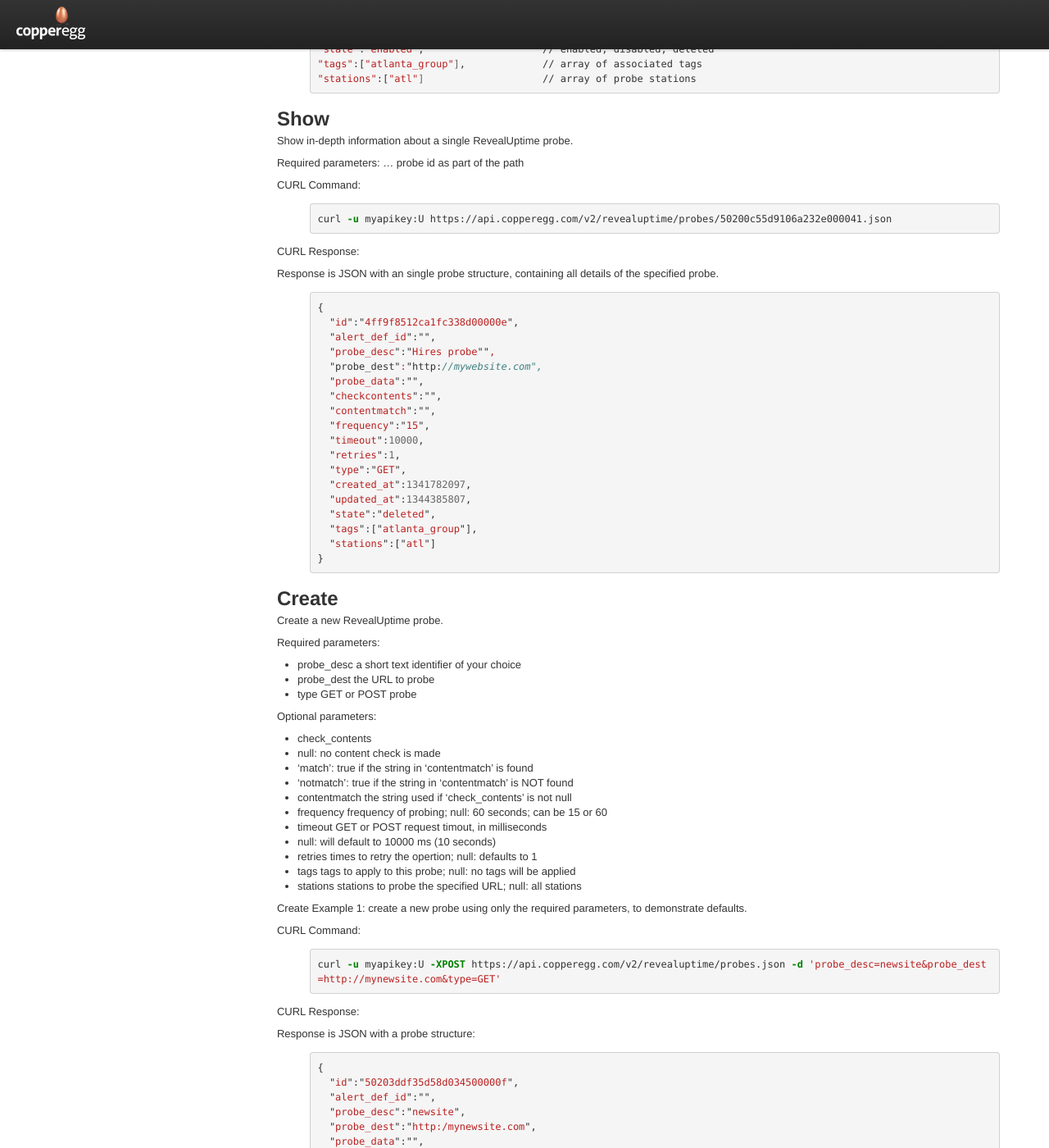
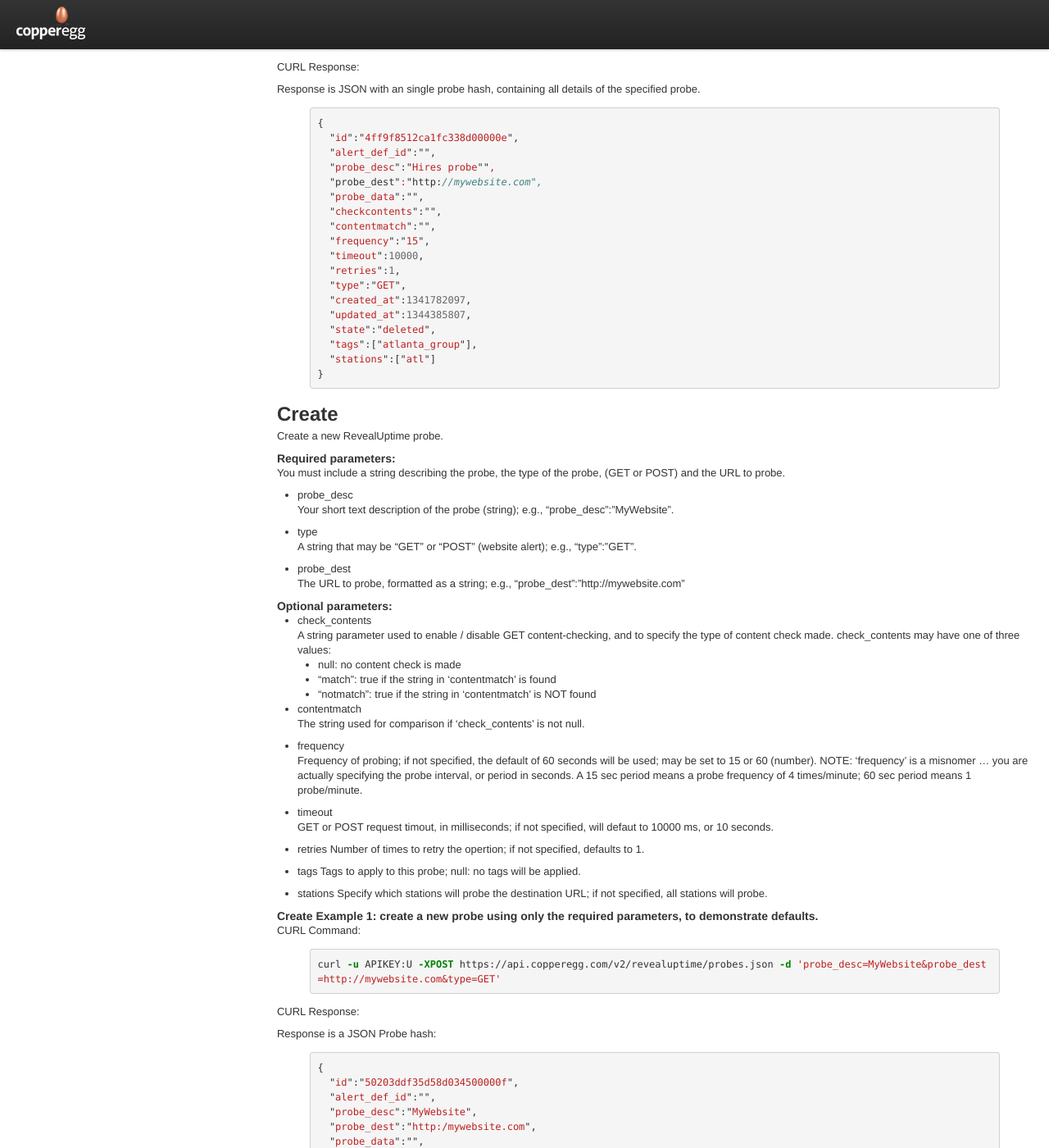
Before and after one commit to CopperEgg/apidocs, a Jekyll site: the page built from revealuptime/probes.md, in a window 1280 px wide and 1400 px high, scrolled down 1260 px. Shown: the whole window at 82% size. Built offline with Jekyll 4.4.1, drawn with Linux system fonts in a browser that asks for light colours; some of the changed text lies outside the part shown.

Commit message:
RevealUptime and Alerts completed; plus some other minor cleanup.

```diff
--- a/revealuptime/probes.md
+++ b/revealuptime/probes.md
@@ -2,6 +2,15 @@
 layout: default
 title: RevealUptime - Probes
 ---
+
+Overview
+--------
+
+Each of the API commands described here relate to the set of all probes that have been created at your site.
+
+Each probe is completely described by a Probe hash. The key-value pairs within this hash are described in detail in the Create section.
+
+
 
 Index
 -----
@@ -9,90 +18,69 @@ List all defined RevealUptime probes.
 
 CURL Command:
 {% highlight sh %}
-curl -u myapikey:U https://api.copperegg.com/v2/revealuptime/probes.json
+curl -u APIKEY:U https://api.copperegg.com/v2/revealuptime/probes.json
 {% endhighlight %}
 
 CURL Response:
 
-Response is JSON with an array of probe structures for defined RevealUptime probes.
+Response is a JSON array of probe hashes.
 
 {% highlight javascript %}
 [
-  { "alert_def_id" : "",
+  {
+    "id" : "4ff9f8512ca1fc338d00000e",
+    "alert_def_id" : "",
+    "probe_desc" : "Hires probe",
+    "probe_dest" : "http://mywebsite.com",
+    "probe_data" : "",
     "checkcontents" : "",
     "contentmatch" : "",
+    "frequency" : "15",
+    "timeout" : 10000,
+    "retries" : 1,
+    "type" : "GET",
     "created_at" : 1341782097,
-    "frequency" : "15",
-    "id" : "4ff9f8512ca1fc338d00000e",
+    "updated_at" : 1344385807
+    "state" : "enabled",
+    "tags" : [ "atlanta_group" ],
+    "stations" : [ "atl" ]
+  },
+  {
+    "id" : "5004a81187517319f4000238",
+    "alert_def_id" : "",
+    "probe_desc" : "Lowres probe",
+    "probe_dest" : "https://mywebsite.com",
     "probe_data" : "",
-    "probe_desc" : "Hires probe",
-    "probe_dest" : "http://mywebsite.com",
-    "retries" : 1,
-    "state" : "enabled",
-    "stations" : [ "atl" ],
-    "tags" : [ "atlanta_group" ],
-    "timeout" : 10000,
-    "type" : "GET",
-    "updated_at" : 1344385807
-  },
-  { "alert_def_id" : "",
     "checkcontents" : "",
     "contentmatch" : "",
+    "frequency" : "15",
+    "timeout" : 10000,
+    "retries" : 1,
+    "type" : "GET",
     "created_at" : 1342482449,
-    "frequency" : "15",
-    "id" : "5004a81187517319f4000238",
-    "probe_data" : "",
-    "probe_desc" : "Lowres probe",
-    "probe_dest" : "https://mywebsite.com",
-    "retries" : 1,
+    "updated_at" : 1344378245
     "state" : "enabled",
+    "tags" : [ "atlanta_group" ],
     "stations" : [ "atl"],
-    "tags" : [ "atlanta_group" ],
-    "timeout" : 10000,
-    "type" : "GET",
-    "updated_at" : 1344378245
   }
 ]
 {% endhighlight %}
-
-
-Definition of fields in the probe structure:
-
-{% highlight sh %}
-"id":"4ff9f8512ca1fc338d00000e",      // unique identifier for this probe
-"alert_def_id":"",                    //
-"probe_desc":"Hires probe",           // Label in 'Create a Probe' dialogue
-"probe_dest":"http://mywebsite.com",  // URL in the 'Create a Probe' dialogues
-"probe_data":"",                      //
-"checkcontents":"",                   // used for GET with content check
-"contentmatch":"",                    // used for GET with content check
-"frequency":"15",                     // probe frequency, in secs. default is 60
-"timeout":10000,                      // timeout in ms, default is 10000
-"retries":1,                          // default 1
-"type":"GET",                         // GET or POST probe
-"created_at":1341782097,              // timestamp of probe creation
-"updated_at":1344385807,              // timestamp last updated
-"state":"enabled",                    // enabled, disabled, deleted
-"tags":["atlanta_group"],             // array of associated tags
-"stations":["atl"]                    // array of probe stations
-{% endhighlight %}
-
 
 
 Show
 ----
 Show in-depth information about a single RevealUptime probe.
 
-Required parameters: ... probe id as part of the path
+Required parameter ... probe id as part of the path.
 
 CURL Command:
 {% highlight sh %}
-curl -u myapikey:U https://api.copperegg.com/v2/revealuptime/probes/50200c55d9106a232e000041.json
+curl -u APIKEY:U https://api.copperegg.com/v2/revealuptime/probes/PROBEID.json
 {% endhighlight %}
 
 CURL Response:
 
-Response is JSON with an single probe structure, containing all details of the specified probe.
+Response is JSON with an single probe hash, containing all details of the specified probe.
 
 {% highlight javascript %}
 {
@@ -120,42 +108,65 @@ Create
 ------
 Create a new RevealUptime probe.
 
-Required parameters:
-* probe_desc    a short text identifier of your choice
-* probe_dest    the URL to probe
-* type          GET or POST probe
+####Required parameters:
+You must include a string describing the probe, the type of the probe, (GET or POST) and the URL to probe.
 
-Optional parameters:
-* check_contents
-*               null: no content check is made
-*               'match': true if the string in 'contentmatch' is found
-*               'notmatch': true if the string in 'contentmatch' is NOT found
-* contentmatch  the string used if 'check_contents' is not null
-* frequency     frequency of probing; null: 60 seconds; can be 15 or 60
-* timeout       GET or POST request timout, in milliseconds
-*               null: will default to 10000 ms (10 seconds)
-* retries       times to retry the opertion; null: defaults to 1
-* tags          tags to apply to this probe; null: no tags will be applied
-* stations      stations to probe the specified URL; null: all stations
+* probe_desc
+    Your short text description of the probe (string); e.g., "probe_desc":"MyWebsite".
+
+* type
+    A string that may be "GET" or "POST" (website alert); e.g., "type":"GET".
+
+* probe_dest
+    The URL to probe, formatted as a string; e.g., "probe_dest":"http://mywebsite.com"
 
 
-Create Example 1: create a new probe using only the required parameters, to demonstrate defaults.
+####Optional parameters:
+
+* check_contents
+    A string parameter used to enable / disable GET content-checking, and to specify the type of content check made. check_contents may have one of three values:
+  * null: no content check is made
+  * "match": true if the string in 'contentmatch' is found
+  * "notmatch": true if the string in 'contentmatch' is NOT found
+
+* contentmatch
+    The string used for comparison if 'check_contents' is not null.
+
+* frequency
+    Frequency of probing; if not specified, the default of 60 seconds will be used; may be set to 15 or 60 (number). NOTE: 'frequency' is a misnomer ... you are actually specifying the probe interval, or period in seconds. A 15 sec period means a probe frequency of 4 times/minute; 60 sec period means 1 probe/minute.
+
+* timeout
+    GET or POST request timout, in milliseconds; if not specified, will defaut to 10000 ms, or 10 seconds.
+
+* retries
+    Number of times to retry the opertion; if not specified, defaults to 1.
+
+* tags
+    Tags to apply to this probe; null: no tags will be applied.
+
+* stations
+    Specify which stations will probe the destination URL; if not specified, all stations will probe.
+
+
+####Create Example 1: create a new probe using only the required parameters, to demonstrate defaults.
+
 
 CURL Command:
 {% highlight sh %}
-curl -u myapikey:U -XPOST https://api.copperegg.com/v2/revealuptime/probes.json -d 'probe_desc=newsite&probe_dest=http://mynewsite.com&type=GET'
+curl -u APIKEY:U -XPOST https://api.copperegg.com/v2/revealuptime/probes.json -d 'probe_desc=MyWebsite&probe_dest=http://mywebsite.com&type=GET'
 {% endhighlight %}
+
 
 CURL Response:
 
-Response is JSON with a probe structure:
+Response is a JSON Probe hash:
 
 {% highlight javascript %}
 {
   "id":"50203ddf35d58d034500000f",
   "alert_def_id":"",
-  "probe_desc":"newsite",
-  "probe_dest":"http:/mynewsite.com",
+  "probe_desc":"MyWebsite",
+  "probe_dest":"http:/mywebsite.com",
   "probe_data":"",
   "checkcontents":"",
   "contentmatch":"",
@@ -172,23 +183,25 @@ Response is JSON with a probe structure:
 {% endhighlight %}
 
 
-Create Example 2: create a new probe monitored every 15 seconds from London and Tokyo.
+####Create Example 2: create a new probe monitored every 15 seconds from London and Tokyo.
+
 
 CURL Command:
 {% highlight sh %}
-curl -u myapikey:U -XPOST https://api.copperegg.com/v2/revealuptime/probes.json -d 'probe_desc=newsite&probe_dest=http://mynewsite.com&type=GET&frequency=15&stations=lon,tok'
+curl -u APIKEY:U -XPOST https://api.copperegg.com/v2/revealuptime/probes.json -d 'probe_desc=MyWebsite&probe_dest=http://mywebsite.com&type=GET&frequency=15&stations=lon,tok'
 {% endhighlight %}
+
 
 CURL Response:
 
-Response is JSON with a new probe structure:
+Response is a JSON a Probe hash:
 
 {% highlight javascript %}
 {
   "id":"50203ddf35d58d034500000f",
   "alert_def_id":"",
-  "probe_desc":"newsite",
-  "probe_dest":"http:/mynewsite.com",
+  "probe_desc":"MyWebsite",
+  "probe_dest":"http:/mywebsite.com",
   "probe_data":"",
   "checkcontents":"",
   "contentmatch":"",
@@ -210,19 +223,17 @@ Update
 Update an existing RevealUptime probe.
 
 Required parameters:
-* probe_desc  ... a short text identifier of your choice
-* probe_dest  ... the URL to probe
-* type  ......... GET or POST probe
-* probe_id  ..... as part of the path
+    same as described for :create
 
-Optional parameters:  ... same as described for :create
+Optional parameters:
+    same as described for :create
 
 
-Example: change checking frequency of the probe created above to every 60 seconds.
+####Update Example: change checking frequency of the probe created above to every 60 seconds.  (where PROBEID = 50203ddf35d58d034500000f)
 
 CURL Command:
 {% highlight sh %}
-curl -u myapikey:U -XPUT https://api.copperegg.com/v2/revealuptime/probes/50203ddf35d58d034500000f.json  -d 'probe_desc=newsite&probe_dest=http://mynewsite.com&type=GET&frequency=60'
+curl -u APIKEY:U -XPUT https://api.copperegg.com/v2/revealuptime/probes/PROBEID.json  -d 'probe_desc=MyWebsite&probe_dest=http://mywebsite.com&type=GET&frequency=60'
 {% endhighlight %}
 
 CURL Response:
@@ -233,8 +244,8 @@ Response is JSON with the updated probe structure:
 {
   "id":"50203ddf35d58d034500000f",
   "alert_def_id":"",
-  "probe_desc":"newsite",
-  "probe_dest":"http:/mynewsite.com",
+  "probe_desc":"MyWebsite",
+  "probe_dest":"http:/mywebsite.com",
   "probe_data":"",
   "checkcontents":"",
   "contentmatch":"",
@@ -257,11 +268,11 @@ Remove the specified probe.
 
 Required params:  ... probe_id as part of the path
 
-Example: remove the probe created above.
+####Destroy Example: remove the probe created above. (where PROBEID = 50203ddf35d58d034500000f)
 
 CURL Command:
 {% highlight sh %}
-curl  -u myapikey:U -XDELETE  https://api.copperegg.com/v2/revealuptime/probes/50203ddf35d58d034500000f.json
+curl  -u APIKEY:U -XDELETE  https://api.copperegg.com/v2/revealuptime/probes/PROBEID.json
 {% endhighlight %}
 
 CURL Response:
```
Also changed, not shown: other parts of revealuptime/probes.md (+1 -1 lines), revealcloud/tags.md (added, +4 -0 lines), revealengine/annotations.md (+5 -5 lines), revealengine/definitions.md (added, +4 -0 lines), revealengine/objects.md (added, +4 -0 lines), revealengine/samples.md (added, +4 -0 lines), revealuptime/samples.md (+17 -17 lines), revealuptime/tags.md (+8 -5 lines).
